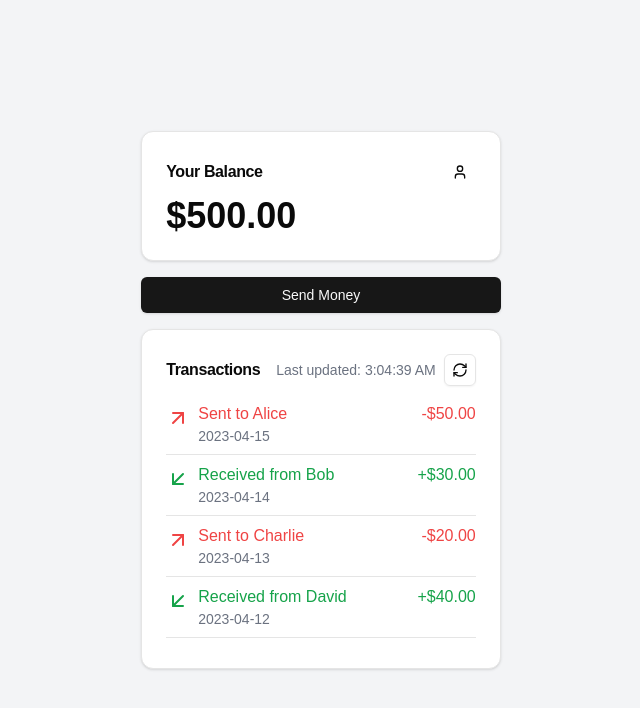
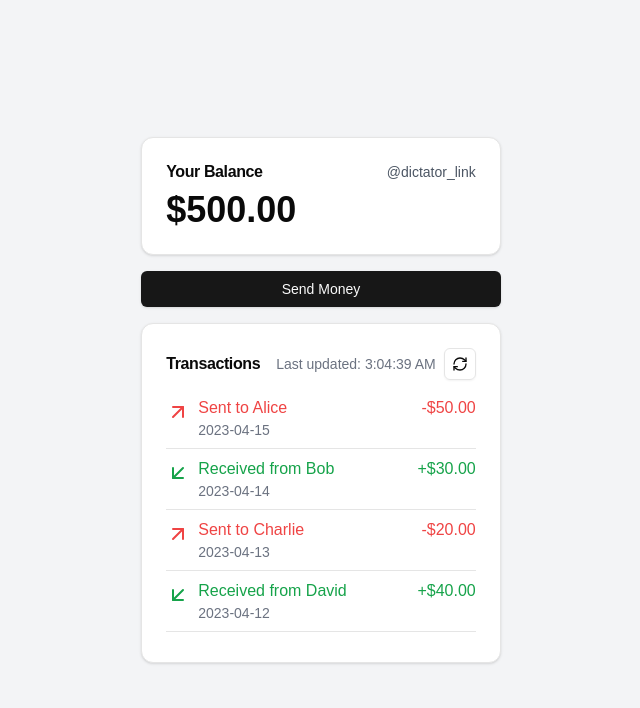
Before and after one commit to ryan-huang1/link-pay-frontend, a Next.js app in the folder link-pay/: page / in a window 1280 px wide. Shown: the top 708 px of the page, without its empty margins (319-959 px from the left). Built offline with nearby package versions, Linux system fonts and the light colour scheme.

Commit message:
remove profile icon, replace with username

```diff
--- a/link-pay/src/components/venmo-interface.tsx
+++ b/link-pay/src/components/venmo-interface.tsx
@@ -13,13 +13,7 @@ import {
 import { Input } from "@/components/ui/input"
 import { Label } from "@/components/ui/label"
 import { ScrollArea } from "@/components/ui/scroll-area"
-import { ArrowUpRight, ArrowDownLeft, User, ChevronDown, CheckCircle, XCircle, RefreshCw } from "lucide-react"
-import {
-  Tooltip,
-  TooltipContent,
-  TooltipProvider,
-  TooltipTrigger,
-} from "@/components/ui/tooltip"
+import { ArrowUpRight, ArrowDownLeft, ChevronDown, CheckCircle, XCircle, RefreshCw } from "lucide-react"
 import { Alert, AlertDescription, AlertTitle } from "@/components/ui/alert"
 
 // Mock data for initial transactions
@@ -50,7 +44,6 @@ export function VenmoInterface() {
   const dropdownRef = useRef<HTMLDivElement>(null)
   const [transactionStatus, setTransactionStatus] = useState<"success" | "failure" | null>(null)
   const [transactions, setTransactions] = useState(initialTransactions)
-  const [isTooltipOpen, setIsTooltipOpen] = useState(false)
   const [lastUpdated, setLastUpdated] = useState<Date>(new Date())
   const [errorMessage, setErrorMessage] = useState("")
 
@@ -152,23 +145,9 @@ export function VenmoInterface() {
       <Card>
         <CardHeader className="flex flex-row items-center justify-between space-y-0 pb-2">
           <CardTitle>Your Balance</CardTitle>
-          <TooltipProvider>
-            <Tooltip open={isTooltipOpen} onOpenChange={setIsTooltipOpen} delayDuration={200}>
-              <TooltipTrigger asChild>
-                <Button
-                  variant="ghost"
-                  className="h-8 w-8 p-0"
-                  onClick={() => setIsTooltipOpen(!isTooltipOpen)}
-                >
-                  <User className="h-4 w-4" />
-                  <span className="sr-only">Show user name</span>
-                </Button>
-              </TooltipTrigger>
-              <TooltipContent className="bg-white text-black border border-gray-200 shadow-md">
-                <p>{userName}</p>
-              </TooltipContent>
-            </Tooltip>
-          </TooltipProvider>
+          <div className="flex items-center space-x-2">
+            <span className="text-sm text-gray-600">{userName}</span>
+          </div>
         </CardHeader>
         <CardContent>
           <p className="text-4xl font-bold">${balance.toFixed(2)}</p>
```
